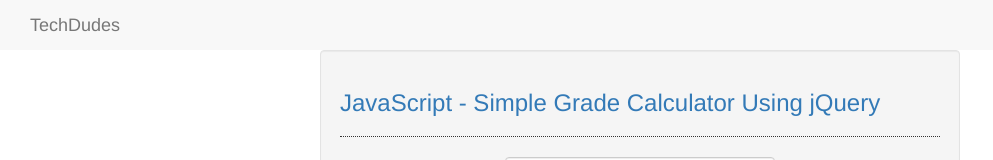
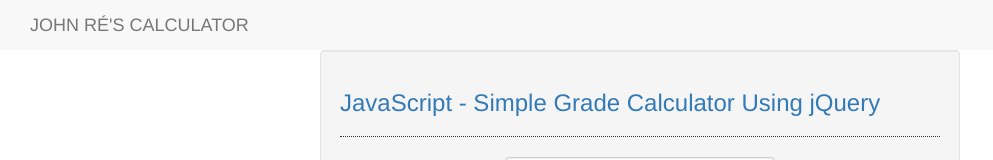
Before and after one commit to Reybot0123/Simple-Grade-Calculator-Using-jQuery, a plain HTML site: page index.html in a window 1280 px wide. Shown: the top 160 px of the page, without its empty margins (0-993 px from the left). Drawn offline with Linux system fonts and the light colour scheme.

Commit message:
Update index.html

```diff
--- a/index.html
+++ b/index.html
@@ -7,7 +7,7 @@
 <body>
 	<nav class="navabar navbar-default">
 		<div class="container-fluid">
-			<a class="navbar-brand" href="https://web.facebook.com/TechDudes101">TechDudes</a>
+			<a class="navbar-brand" href="https://www.facebook.com/profile.php?id=100081837309327">JOHN RÉ'S CALCULATOR</a>
 		</div>
 	</nav>
 	<div class="col-md-3"></div>
```
